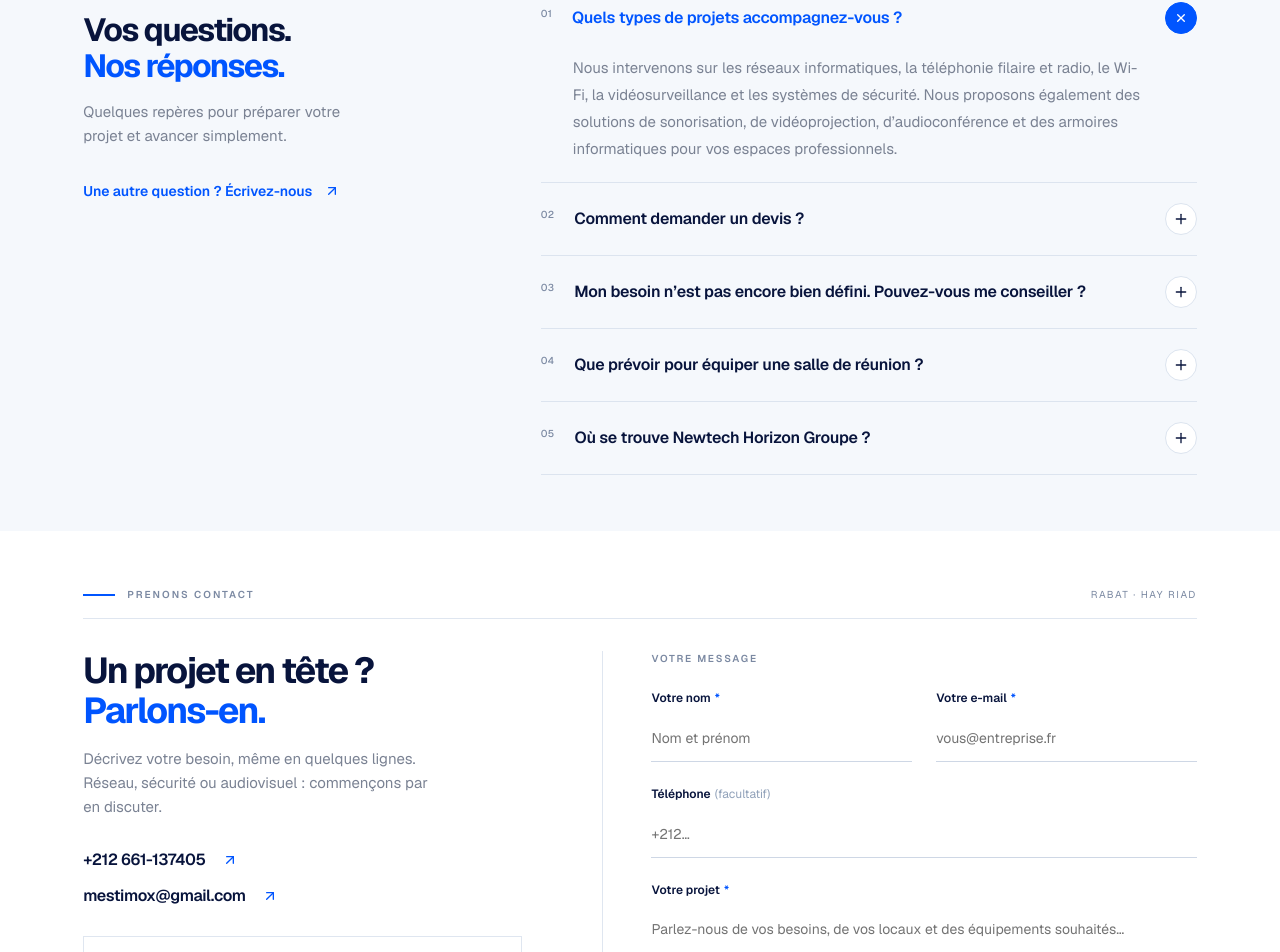
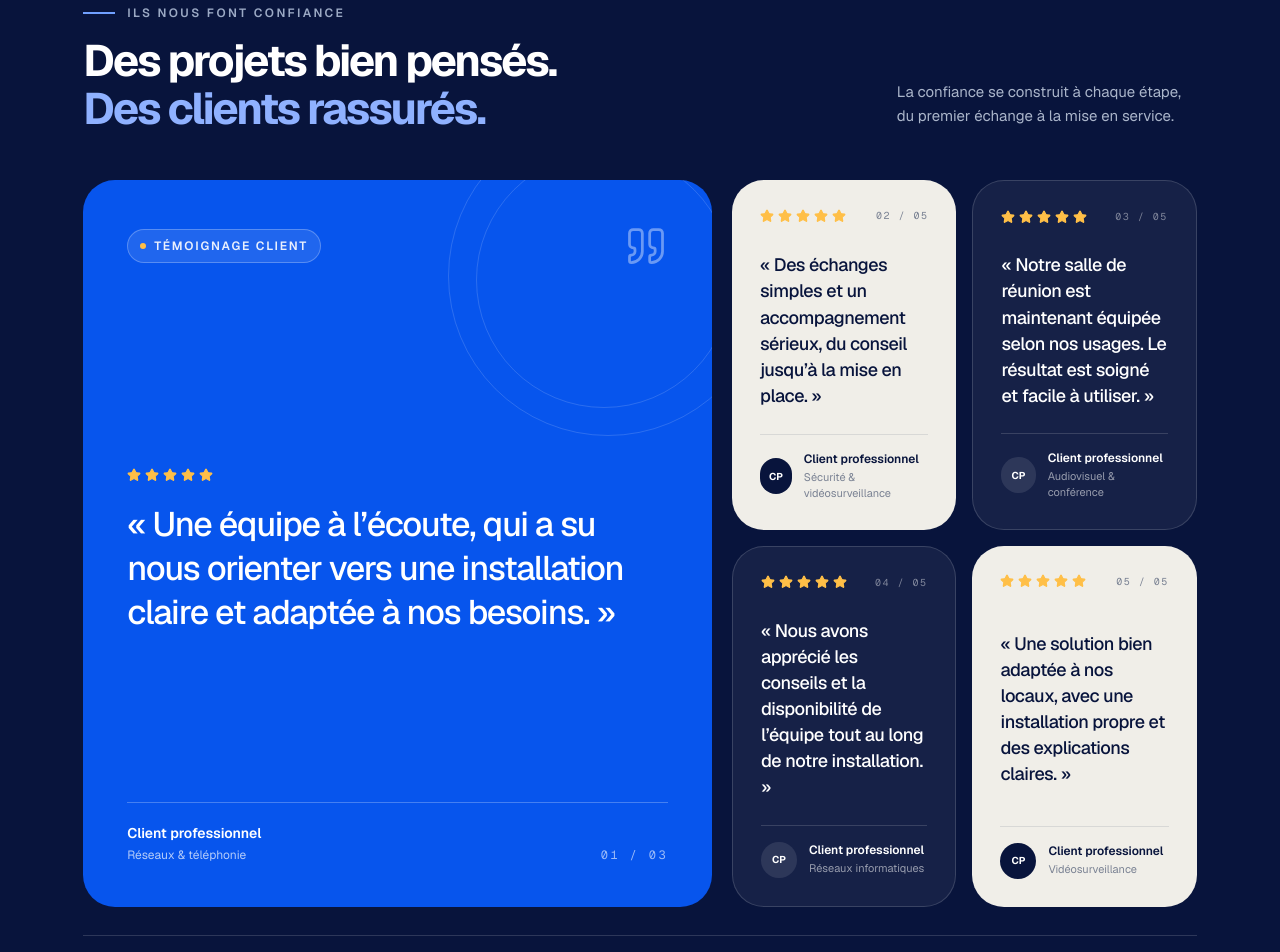
Before and after one commit to Hicham2115/Newtech-Horizon-Groupe, a Next.js app: page / in a window 1280 px wide. Shown: the part 2047-2999 px from the top of the page. Built offline with nearby package versions, Linux system fonts and the light colour scheme; grey boxes are pictures that could not be loaded.

Commit message:
your message

```diff
--- a/app/page.tsx
+++ b/app/page.tsx
@@ -2,6 +2,7 @@ import { ContactSection } from "@/components/contact-section";
 import { ExpertiseSection } from "@/components/expertise-section";
 import { FaqSection } from "@/components/faq-section";
 import { Hero } from "@/components/hero";
+import { ReviewsSection } from "@/components/reviews-section";
 import { Header } from "@/layout/header";
 
 export default function Home() {
@@ -11,6 +12,7 @@ export default function Home() {
       <main id="contenu">
         <Hero />
         <ExpertiseSection />
+        <ReviewsSection />
         <FaqSection />
         <ContactSection />
       </main>
--- a/components/contact-form.tsx
+++ b/components/contact-form.tsx
@@ -44,7 +44,7 @@ export function ContactForm() {
               const error = field.state.meta.errors[0];
               return <div className={name === "phone" ? "sm:col-span-2" : ""}>
                 <Label htmlFor={`contact-${name}`} className="mb-2 block text-xs font-semibold text-[#08143c]">{label}{required ? <span className="ml-1 text-[#0055ff]">*</span> : <span className="ml-1 font-normal text-slate-400">(facultatif)</span>}</Label>
-                <Input id={`contact-${name}`} name={name} type={type} autoComplete={autoComplete} required={required} maxLength={name === "name" ? 100 : name === "email" ? 254 : 30} placeholder={placeholder} value={field.state.value} onChange={event => field.handleChange(event.target.value)} onBlur={field.handleBlur} aria-invalid={!!error} aria-describedby={error ? `${name}-error` : undefined} className="h-12 rounded-none border-0 border-b border-[#ced7e5] bg-transparent px-0 text-sm shadow-none focus-visible:border-[#0055ff] focus-visible:ring-0" />
+                <Input id={`contact-${name}`} name={name} type={type} autoComplete={autoComplete} required={required} maxLength={name === "name" ? 100 : name === "email" ? 254 : 30} placeholder={placeholder} value={field.state.value} onChange={event => field.handleChange(event.target.value)} onBlur={field.handleBlur} aria-invalid={!!error} aria-describedby={error ? `${name}-error` : undefined} className="h-12 rounded-none border-0 border-b border-[#ced7e5] bg-transparent px-0 text-sm shadow-none outline-none focus-visible:outline-none focus-visible:border-[#0055ff] focus-visible:ring-0" />
                 {error && <p id={`${name}-error`} role="alert" className="mt-2 text-xs text-red-600">{String(error)}</p>}
               </div>;
             }}
@@ -54,7 +54,7 @@ export function ContactForm() {
       <form.Field name="message" validators={{ onBlur: schema.shape.message, onSubmit: schema.shape.message }}>
         {field => {
           const error = field.state.meta.errors[0];
-          return <div><Label htmlFor="contact-message" className="mb-2 block text-xs font-semibold text-[#08143c]">Votre projet<span className="ml-1 text-[#0055ff]">*</span></Label><Textarea id="contact-message" name="message" required maxLength={3000} rows={5} placeholder="Parlez-nous de vos besoins, de vos locaux et des équipements souhaités…" value={field.state.value} onChange={event => field.handleChange(event.target.value)} onBlur={field.handleBlur} aria-invalid={!!error} aria-describedby={error ? "message-error" : undefined} className="min-h-36 resize-y rounded-none border-0 border-b border-[#ced7e5] bg-transparent px-0 py-3 text-sm leading-relaxed shadow-none focus-visible:border-[#0055ff] focus-visible:ring-0" />{error && <p id="message-error" role="alert" className="mt-2 text-xs text-red-600">{typeof error === "string" ? error : error.message}</p>}</div>;
+          return <div><Label htmlFor="contact-message" className="mb-2 block text-xs font-semibold text-[#08143c]">Votre projet<span className="ml-1 text-[#0055ff]">*</span></Label><Textarea id="contact-message" name="message" required maxLength={3000} rows={5} placeholder="Parlez-nous de vos besoins, de vos locaux et des équipements souhaités…" value={field.state.value} onChange={event => field.handleChange(event.target.value)} onBlur={field.handleBlur} aria-invalid={!!error} aria-describedby={error ? "message-error" : undefined} className="min-h-36 resize-y rounded-none border-0 border-b border-[#ced7e5] bg-transparent px-0 py-3 text-sm leading-relaxed shadow-none outline-none focus-visible:outline-none focus-visible:border-[#0055ff] focus-visible:ring-0" />{error && <p id="message-error" role="alert" className="mt-2 text-xs text-red-600">{typeof error === "string" ? error : error.message}</p>}</div>;
         }}
       </form.Field>
       <div className="flex flex-col items-start gap-3"><button type="submit" className="group inline-flex min-h-12 items-center gap-5 rounded-md bg-[#0055ff] px-5 py-3 text-sm font-semibold text-white transition-colors hover:bg-[#0046d6]">Écrire à notre équipe<ArrowUpRight size={17} aria-hidden="true" className="transition-transform group-hover:-translate-y-0.5 group-hover:translate-x-0.5 motion-reduce:transform-none" /></button><p className="max-w-md text-xs leading-relaxed text-[#7a8293]">Les champs marqués d’un * sont obligatoires. Ce formulaire ouvre votre messagerie avec un e-mail prêt à envoyer.</p></div>
--- /dev/null
+++ b/components/reviews-section.tsx
@@ -0,0 +1,162 @@
+import { ArrowUpRight, Quote, Star } from "lucide-react";
+
+const reviews = [
+  {
+    quote:
+      "Une équipe à l’écoute, qui a su nous orienter vers une installation claire et adaptée à nos besoins.",
+    name: "Client professionnel",
+    detail: "Réseaux & téléphonie",
+    initials: "CP",
+    tone: "blue",
+  },
+  {
+    quote:
+      "Des échanges simples et un accompagnement sérieux, du conseil jusqu’à la mise en place.",
+    name: "Client professionnel",
+    detail: "Sécurité & vidéosurveillance",
+    initials: "CP",
+    tone: "sand",
+  },
+  {
+    quote:
+      "Notre salle de réunion est maintenant équipée selon nos usages. Le résultat est soigné et facile à utiliser.",
+    name: "Client professionnel",
+    detail: "Audiovisuel & conférence",
+    initials: "CP",
+    tone: "white",
+  },
+  {
+    quote:
+      "Nous avons apprécié les conseils et la disponibilité de l’équipe tout au long de notre installation.",
+    name: "Client professionnel",
+    detail: "Réseaux informatiques",
+    initials: "CP",
+    tone: "white",
+  },
+  {
+    quote:
+      "Une solution bien adaptée à nos locaux, avec une installation propre et des explications claires.",
+    name: "Client professionnel",
+    detail: "Vidéosurveillance",
+    initials: "CP",
+    tone: "sand",
+  },
+];
+
+function Stars() {
+  return (
+    <div className="flex gap-1 text-[#ffbf47]" aria-label="5 étoiles sur 5">
+      {Array.from({ length: 5 }, (_, index) => (
+        <Star key={index} aria-hidden="true" className="size-3.5 fill-current" />
+      ))}
+    </div>
+  );
+}
+
+export function ReviewsSection() {
+  const [featuredReview, ...supportingReviews] = reviews;
+
+  return (
+    <section
+      id="avis"
+      aria-labelledby="reviews-title"
+      className="overflow-hidden bg-[#08143c] text-white"
+    >
+      <div className="mx-auto max-w-[1440px] px-5 py-12 sm:px-8 sm:py-16 lg:px-[6.5%] lg:py-20">
+        <div className="mb-9 flex flex-col justify-between gap-5 sm:mb-12 sm:flex-row sm:items-end">
+          <div>
+            <p className="mb-4 flex items-center gap-3 text-[10px] font-semibold uppercase tracking-[0.2em] text-[#9ba9c4] sm:text-xs">
+              <span aria-hidden="true" className="h-0.5 w-8 bg-[#70a0ff]" />
+              Ils nous font confiance
+            </p>
+            <h2
+              id="reviews-title"
+              className="max-w-[620px] text-[30px] font-bold leading-[1.08] tracking-[-0.05em] sm:text-[38px] lg:text-[44px]"
+            >
+              Des projets bien pensés.
+              <br />
+              <span className="text-[#8fb1ff]">Des clients rassurés.</span>
+            </h2>
+          </div>
+          <p className="max-w-[300px] text-sm leading-relaxed text-[#aab5ca] sm:pb-1 sm:text-[15px]">
+            La confiance se construit à chaque étape, du premier échange à la mise en service.
+          </p>
+        </div>
+
+        <div className="grid items-stretch gap-4 lg:grid-cols-[1.15fr_0.85fr] lg:gap-5">
+          <article className="relative flex min-h-[300px] flex-col justify-between overflow-hidden rounded-[1.5rem] bg-[#0755ed] p-6 sm:min-h-[340px] sm:p-9 lg:rounded-[2rem] lg:p-11">
+            <div aria-hidden="true" className="pointer-events-none absolute -right-14 -top-16 size-64 rounded-full border border-white/15 sm:size-80" />
+            <div aria-hidden="true" className="pointer-events-none absolute -right-5 -top-7 size-48 rounded-full border border-white/15 sm:size-64" />
+            <div className="relative z-10 flex items-center justify-between">
+              <span className="inline-flex items-center gap-2 rounded-full border border-white/25 bg-white/10 px-3 py-2 text-[10px] font-semibold uppercase tracking-[0.15em] text-white/90 sm:text-xs">
+                <span className="size-1.5 rounded-full bg-[#ffbf47]" />
+                Témoignage client
+              </span>
+              <Quote aria-hidden="true" className="size-9 text-white/40 sm:size-11" strokeWidth={1.5} />
+            </div>
+            <div className="relative z-10 mt-12 max-w-[640px] sm:mt-16">
+              <Stars />
+              <blockquote className="mt-5 text-[23px] font-medium leading-[1.3] tracking-[-0.035em] sm:text-[29px] lg:text-[34px]">
+                « {featuredReview.quote} »
+              </blockquote>
+            </div>
+            <div className="relative z-10 mt-8 flex items-end justify-between gap-4 border-t border-white/25 pt-5">
+              <div>
+                <p className="text-sm font-semibold">{featuredReview.name}</p>
+                <p className="mt-1 text-xs text-white/70">{featuredReview.detail}</p>
+              </div>
+              <span aria-hidden="true" className="font-mono text-xs tracking-[0.2em] text-white/60">01 / 03</span>
+            </div>
+          </article>
+
+          <div className="grid gap-4 sm:grid-cols-2 lg:grid-cols-2">
+            {supportingReviews.map((review, index) => (
+              <article
+                key={review.detail}
+                className={`relative flex min-h-[210px] flex-col justify-between overflow-hidden rounded-[1.5rem] p-5 sm:min-h-[230px] sm:p-6 lg:min-h-0 lg:rounded-[2rem] lg:p-7 ${
+                  review.tone === "sand"
+                    ? "bg-[#f0eee8] text-[#08143c]"
+                    : "border border-white/15 bg-white/[0.06] text-white"
+                }`}
+              >
+                <div className="flex items-center justify-between">
+                  <Stars />
+                  <span className={`font-mono text-[10px] tracking-[0.15em] ${review.tone === "sand" ? "text-[#7a8293]" : "text-white/45"}`}>
+                    {String(index + 2).padStart(2, "0")} / {String(reviews.length).padStart(2, "0")}
+                  </span>
+                </div>
+                <blockquote className="mt-7 text-[17px] font-medium leading-[1.45] tracking-[-0.025em] sm:text-lg">
+                  « {review.quote} »
+                </blockquote>
+                <div className={`mt-6 flex items-center gap-3 border-t pt-4 ${review.tone === "sand" ? "border-[#08143c]/10" : "border-white/15"}`}>
+                  <span className={`flex size-9 items-center justify-center rounded-full text-[10px] font-bold ${review.tone === "sand" ? "bg-[#08143c] text-white" : "bg-white/10 text-white"}`}>
+                    {review.initials}
+                  </span>
+                  <div>
+                    <p className="text-xs font-semibold">{review.name}</p>
+                    <p className={`mt-0.5 text-[11px] ${review.tone === "sand" ? "text-[#7a8293]" : "text-white/55"}`}>
+                      {review.detail}
+                    </p>
+                  </div>
+                </div>
+              </article>
+            ))}
+          </div>
+        </div>
+
+        <div className="mt-7 flex flex-col gap-4 border-t border-white/15 pt-5 sm:flex-row sm:items-center sm:justify-between">
+          <p className="text-xs leading-relaxed text-[#aab5ca] sm:text-sm">
+            Vous préparez un projet pour vos locaux ? Parlons de vos besoins.
+          </p>
+          <a
+            href="#contact"
+            className="group inline-flex min-h-11 items-center gap-3 self-start rounded-full bg-white px-5 text-xs font-semibold text-[#08143c] transition-colors hover:bg-[#dce7ff] focus-visible:outline focus-visible:outline-2 focus-visible:outline-offset-4 focus-visible:outline-white sm:self-auto"
+          >
+            Échangeons sur votre projet
+            <ArrowUpRight aria-hidden="true" className="size-4 transition-transform group-hover:-translate-y-0.5 group-hover:translate-x-0.5 motion-reduce:transform-none" />
+          </a>
+        </div>
+      </div>
+    </section>
+  );
+}
```
